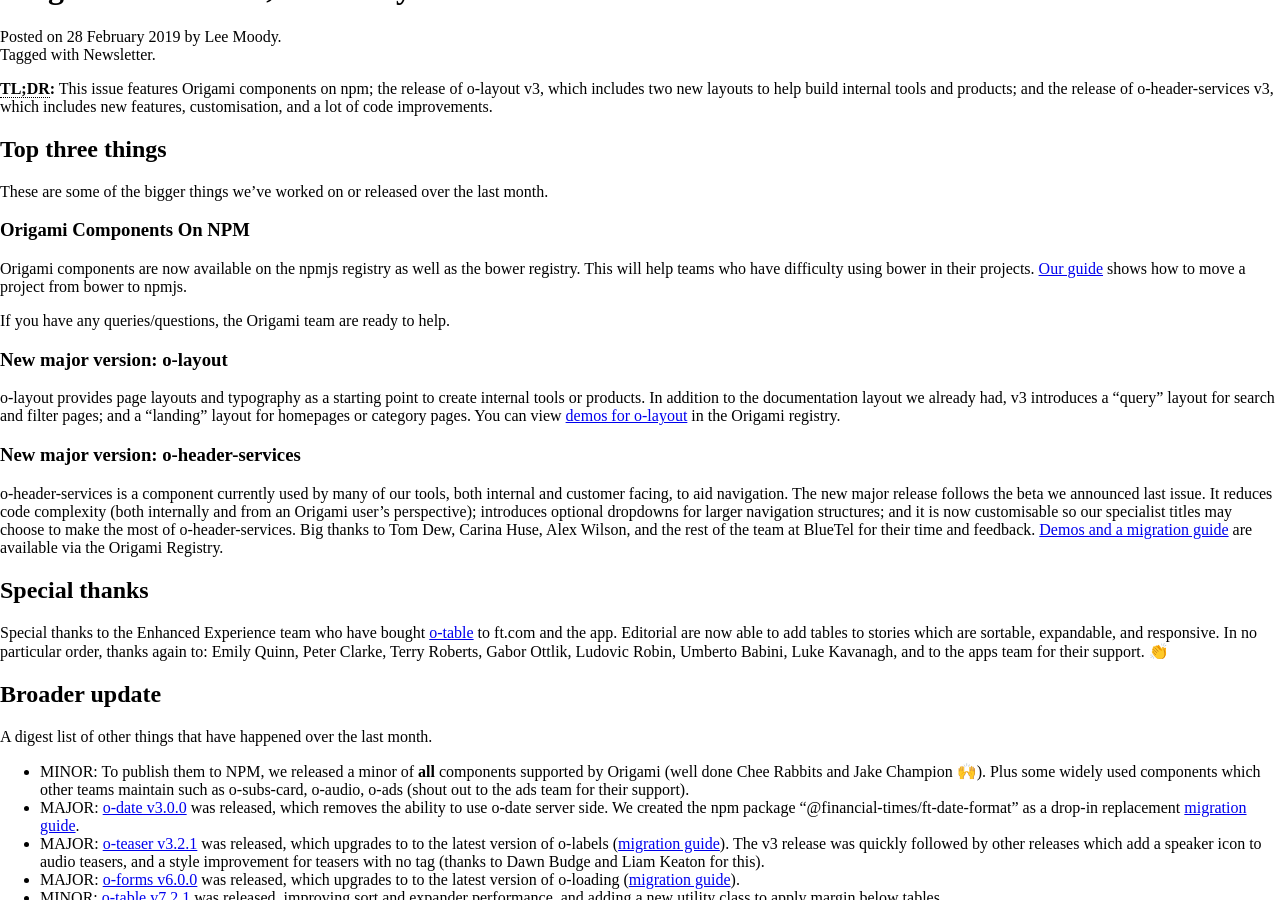
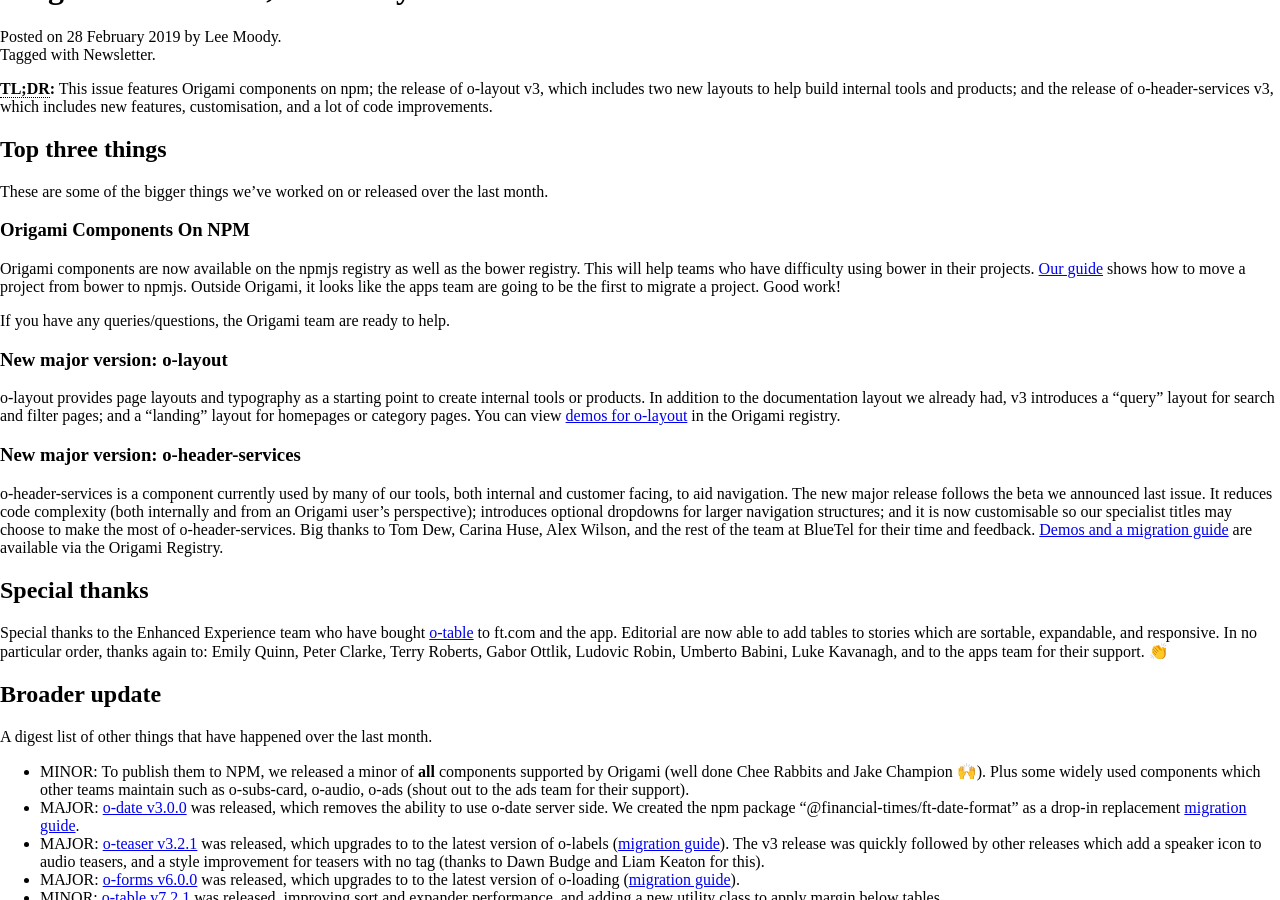
Before and after one commit to Financial-Times/origami-website, a Jekyll site: the page built from _posts/2019-02-28-newsletter.md, in a window 1280 px wide and 900 px high, scrolled down 449 px. Built offline with Jekyll 4.4.1, drawn with Linux system fonts in a browser that asks for light colours; a style sheet for code colours, icons or effects is not loaded.

Commit message:
Shout out to apps

```diff
--- a/_posts/2019-02-28-newsletter.md
+++ b/_posts/2019-02-28-newsletter.md
@@ -15,7 +15,7 @@ These are some of the bigger things we've worked on or released over the last mo
 
 ### Origami Components On NPM
 
-Origami components are now available on the npmjs registry as well as the bower registry. This will help teams who have difficulty using bower in their projects. [Our guide](/docs/tutorials/bower-to-npm) shows how to move a project from bower to npmjs.
+Origami components are now available on the npmjs registry as well as the bower registry. This will help teams who have difficulty using bower in their projects. [Our guide](/docs/tutorials/bower-to-npm) shows how to move a project from bower to npmjs. Outside Origami, it looks like the apps team are going to be the first to migrate a project. Good work!
 
 If you have any queries/questions, the Origami team are ready to help.
 
```
